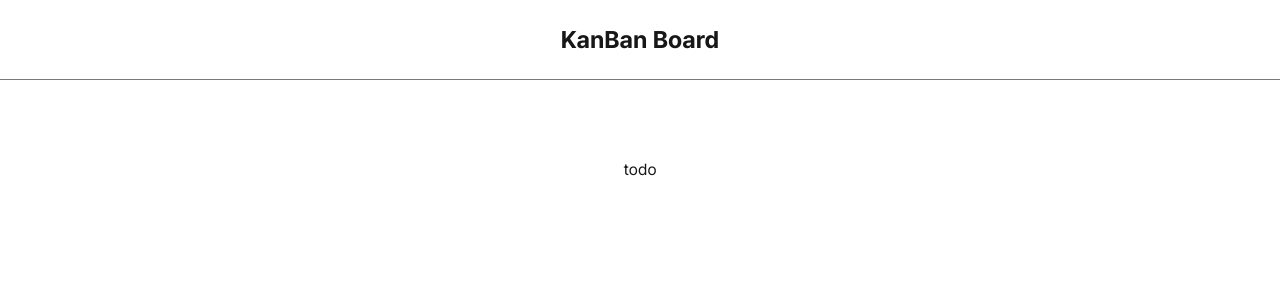
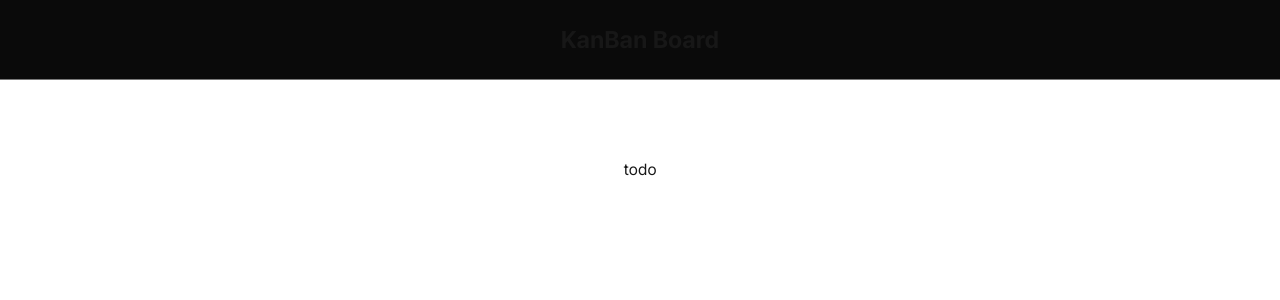
Before and after one commit to ssumanlife/kanban-todo, a Next.js app: page / in a window 1280 px wide. Shown: the top 300 px of the page. Built offline with nearby package versions, Linux system fonts and the light colour scheme.

Commit message:
fix: todo page 제거 (#5)

```diff
--- a/app/todo/[kanbanId]/page.tsx
+++ /dev/null
@@ -1,6 +0,0 @@
-const Todo = ({ params }: { params: { kanbanId: string } }) => {
-  const id = parseInt(params.kanbanId)
-  return <div>{id}</div>
-}
-
-export default Todo
--- a/components/layout/header.tsx
+++ b/components/layout/header.tsx
@@ -1,16 +1,10 @@
-'use client'
-
-import { usePathname } from 'next/navigation'
-
 const Header = () => {
-  const path = usePathname()
-
   return (
-    <div className="w-full fixed top-0 z-100 flex justify-center items-center h-header border-b-gray-300 border-b text-2xl font-bold">
+    <header className="w-full fixed bg-black top-0 z-1000 flex justify-center items-center h-header border-b-gray-300 border-b text-2xl font-bold">
       <div className="w-full max-w-screen-xl flex justify-center items-center h-full">
-        {path !== '/' ? 'To do' : 'KanBan Board'}
+        KanBan Board
       </div>
-    </div>
+    </header>
   )
 }
 
```
